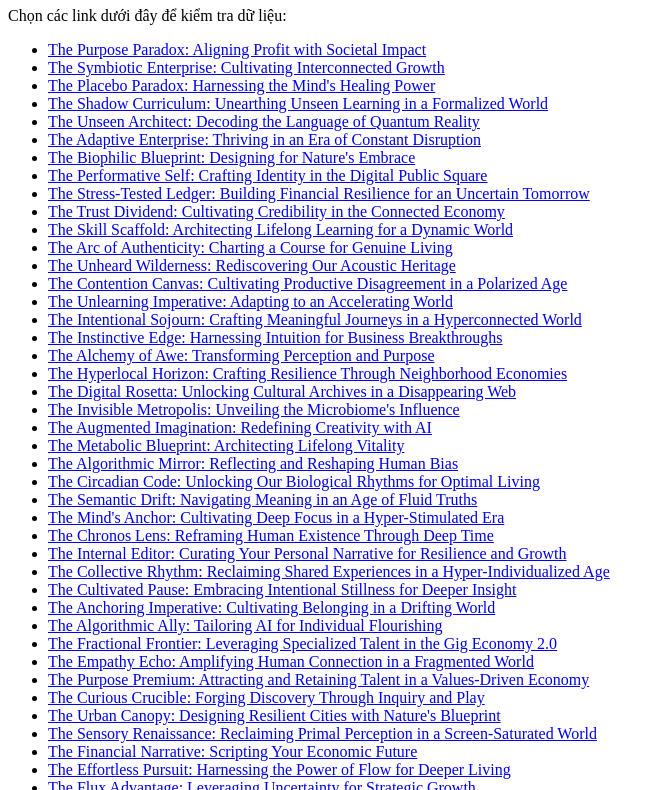
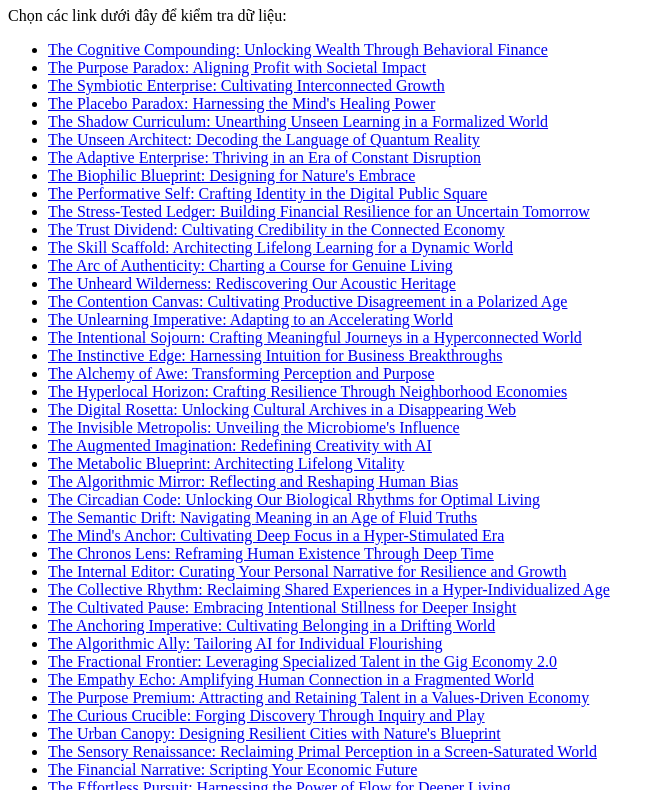
Before and after one commit to hiendo1-a11y/hien_test_444, a plain HTML site: page index.html in a window 1280 px wide. Shown: the part 73-863 px from the top of the page, without its empty margins (0-665 px from the left). Drawn offline with Linux system fonts and the light colour scheme.

Commit message:
🤖 Auto: The Cognitive Compounding: Unlocking Wealth Through Behavioral Finance

```diff
--- a/index.html
+++ b/index.html
@@ -8,6 +8,7 @@
     <h1>Hệ thống lưu trữ file Test AI</h1>
     <p>Chọn các link dưới đây để kiểm tra dữ liệu:</p>
     <ul>
+        <li><a href="Test_auto_the_cognitive_compounding_unlocking_wealth_through_behaviora.pdf">The Cognitive Compounding: Unlocking Wealth Through Behavioral Finance</a></li>
         <li><a href="Test_auto_the_purpose_paradox_aligning_profit_with_societal_impact.pdf">The Purpose Paradox: Aligning Profit with Societal Impact</a></li>
         <li><a href="Test_auto_the_symbiotic_enterprise_cultivating_interconnected_growth.pdf">The Symbiotic Enterprise: Cultivating Interconnected Growth</a></li>
         <li><a href="Test_auto_the_placebo_paradox_harnessing_the_mind_s_healing_power.pdf">The Placebo Paradox: Harnessing the Mind's Healing Power</a></li>
```
Also changed, not shown: .article_history.json, 1 other file.
